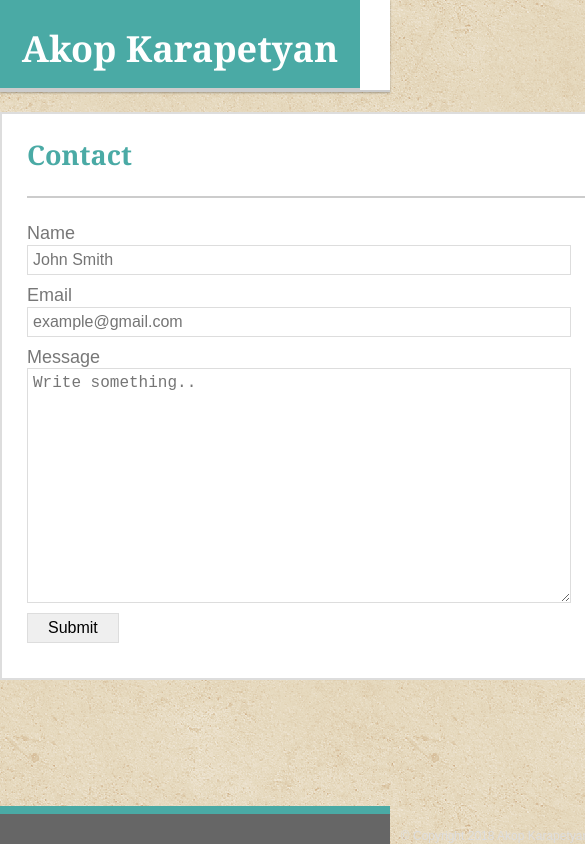
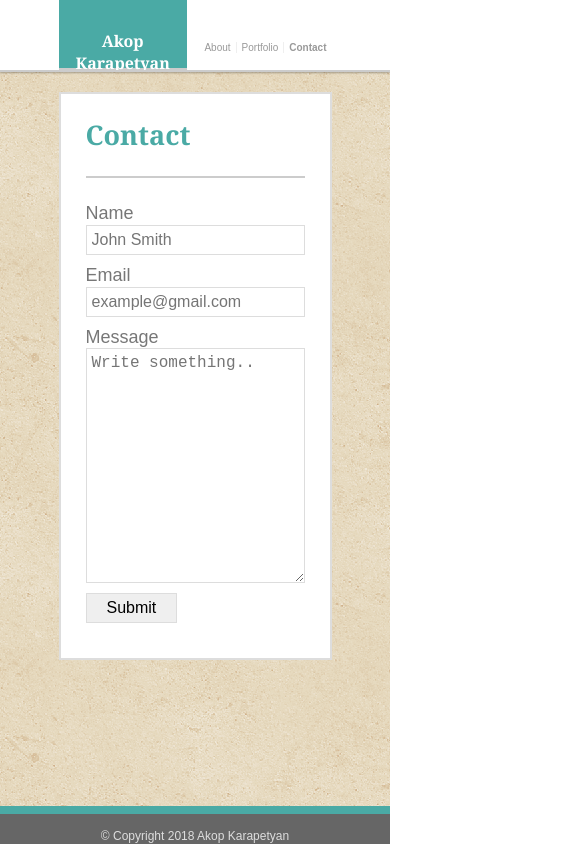
Before and after one commit to Jack87/Responsive-Portfolio, a plain HTML site: page contact.html in a window 390 px wide. Shown: the top 844 px of the page, 585 px wide, since content can reach past the window. Drawn offline with Linux system fonts and the light colour scheme.

Commit message:
Media Queries added

```diff
--- a/assets/css/style.css
+++ b/assets/css/style.css
@@ -148,12 +148,6 @@ figcaption {
     outline: 5px solid gray;
     outline-offset: 10px;
 }
-/* @import "effects/curls/curl-bottom-left";
-@if $includeClasses {
-	.#{$nameSpace}-curl-bottom-left {
-		@include curl-bottom-left();
-	}
-} */
 footer {
     width: 100%;
 	padding: 15px;
@@ -168,3 +162,67 @@ footer {
     font-size: 12px;
     line-height: 14px;
 }
+@media screen and (max-width: 980px) {
+    .wrapper {
+        width: 80%;
+    }
+    ul {
+        margin-right: auto;
+        margin-left: auto;
+    }
+    li {
+        height: 10px;
+    }
+    .logo {
+        width: 45%;
+        font-size: 14px;
+    }
+    form input, textarea {
+        width: 80%
+    }
+}
+@media screen and (max-width: 768px) {
+    .wrapper {
+        width: 70%;
+    }
+    .logo {
+        width: 55%;
+        font-size: 12px;
+    }
+    a {
+        padding-left: 5px;
+        padding-right: 5px;
+        font-size: 14px;
+    }
+    form input, textarea {
+        width: 100%
+    }
+    h1 {
+        margin-top: 30px;
+        margin-bottom: 0;
+    }
+}
+@media screen and (max-width: 640px) {
+    li {
+        height: 10px;
+    }
+    .logo {
+        font-size: 10px;
+        height: 70px;
+    }
+    a {
+        font-size: 12px;
+    }
+    .headshot {
+        width: 60%;
+    }
+}
+@media screen and (max-width: 500px) {
+    .logo {
+        width: 47%;
+        font-size: 8px;
+    }
+    a {
+        font-size: 10px;
+    }
+}
```
